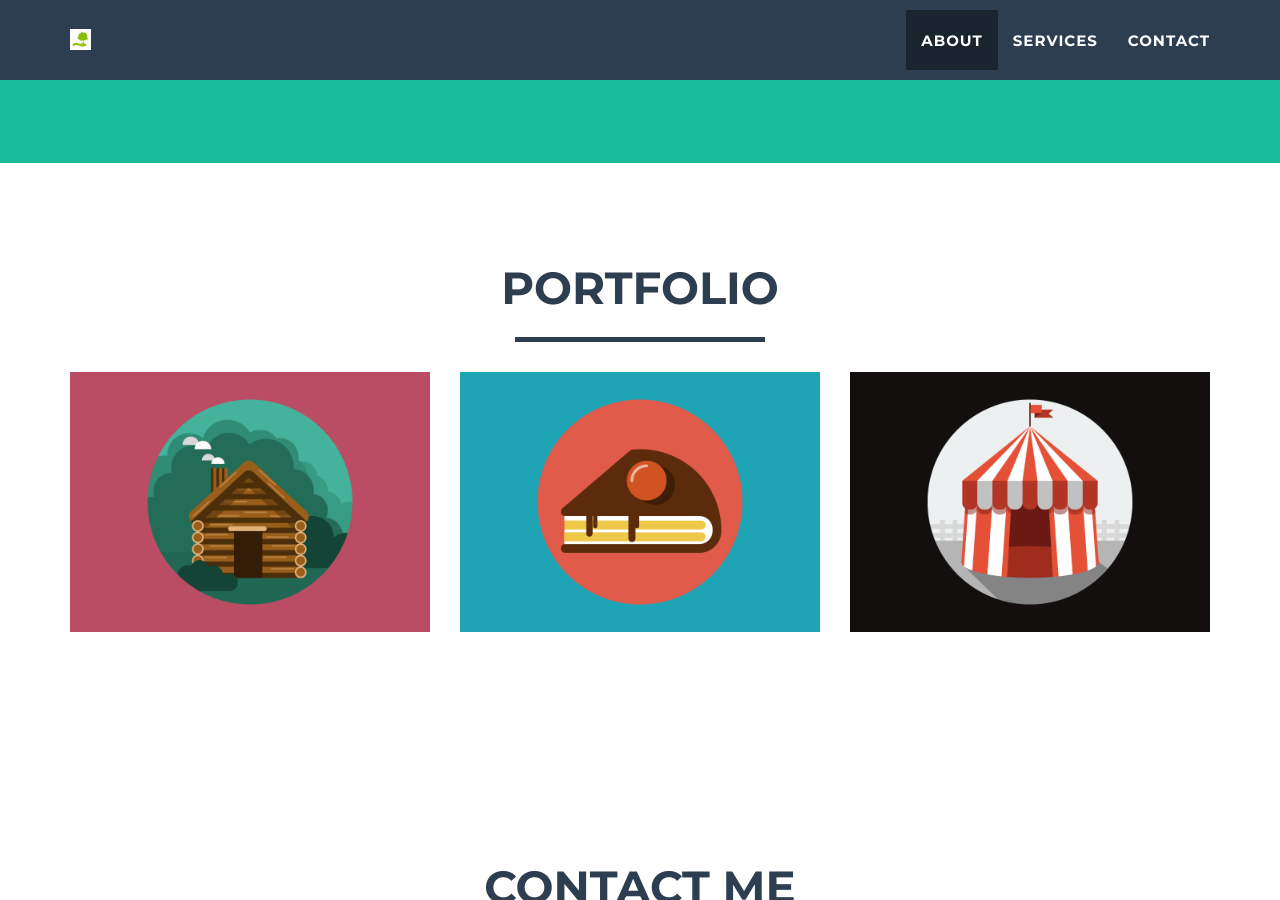
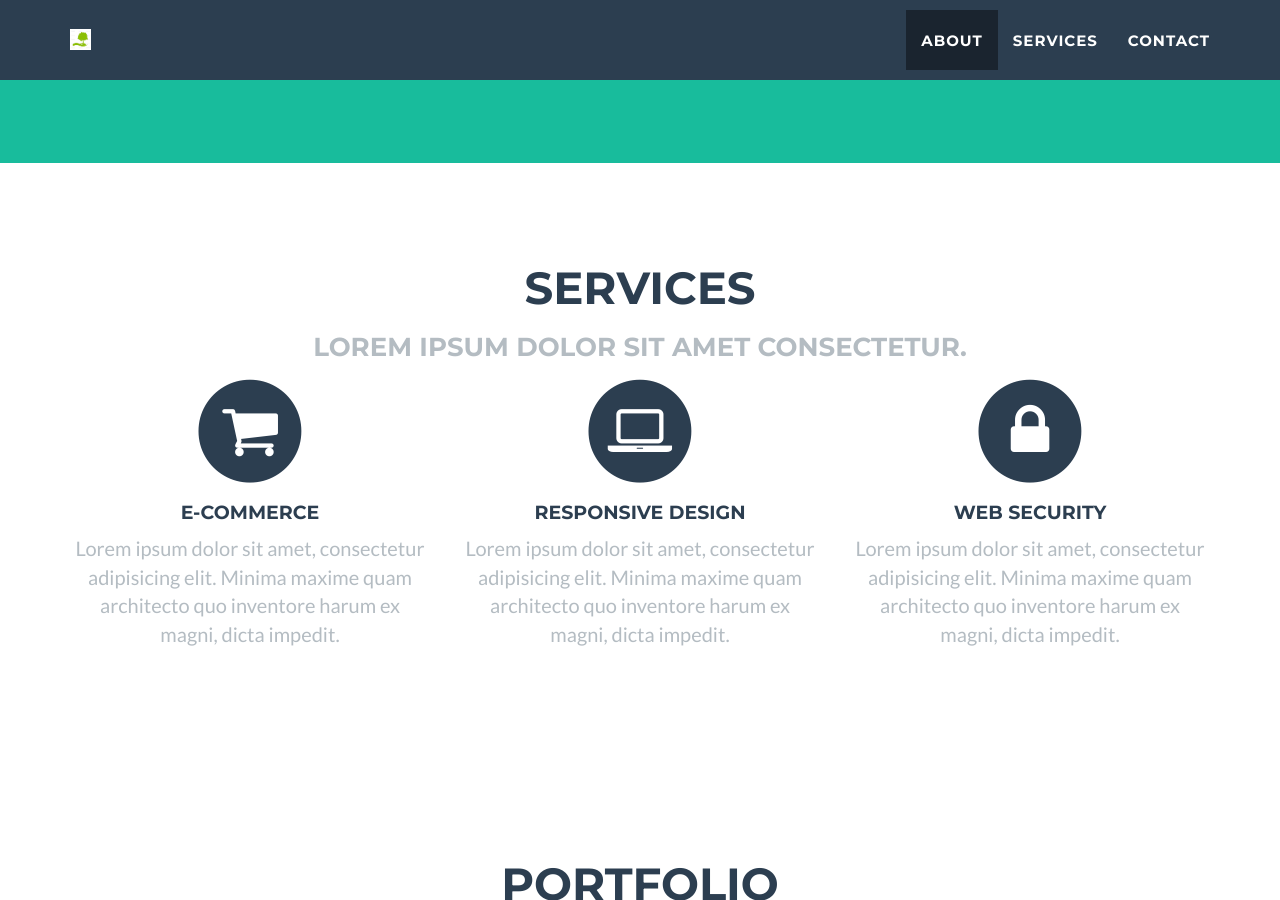
Before and after one commit to baisjuan/baisjuan.github.io, a Jekyll site: the page built from index.html, in a window 1280 px wide and 900 px high, scrolled down 1207 px. Built offline with Jekyll 4.4.1, drawn with Linux system fonts in a browser that asks for light colours.

Commit message:
added services page

```diff
--- a/_includes/modals.html
+++ b/_includes/modals.html
@@ -25,7 +25,7 @@
                                     <strong><a href="http://startbootstrap.com">{{ post.project-date }}</a>
                                     </strong>
                                 </li>
-                                <li>Service:
+                                <li>Services:
                                     <strong><a href="http://startbootstrap.com">{{ post.category }}</a>
                                     </strong>
                                 </li>
--- /dev/null
+++ b/_includes/services.html
@@ -0,0 +1,37 @@
+<!-- Services Section -->
+    <section id="services">
+        <div class="container">
+            <div class="row">
+                <div class="col-lg-12 text-center">
+                    <h2 class="section-heading">Services</h2>
+                    <h3 class="section-subheading text-muted">Lorem ipsum dolor sit amet consectetur.</h3>
+                </div>
+            </div>
+            <div class="row text-center">
+                <div class="col-md-4">
+                    <span class="fa-stack fa-4x">
+                        <i class="fa fa-circle fa-stack-2x text-primary"></i>
+                        <i class="fa fa-shopping-cart fa-stack-1x fa-inverse"></i>
+                    </span>
+                    <h4 class="service-heading">E-Commerce</h4>
+                    <p class="text-muted">Lorem ipsum dolor sit amet, consectetur adipisicing elit. Minima maxime quam architecto quo inventore harum ex magni, dicta impedit.</p>
+                </div>
+                <div class="col-md-4">
+                    <span class="fa-stack fa-4x">
+                        <i class="fa fa-circle fa-stack-2x text-primary"></i>
+                        <i class="fa fa-laptop fa-stack-1x fa-inverse"></i>
+                    </span>
+                    <h4 class="service-heading">Responsive Design</h4>
+                    <p class="text-muted">Lorem ipsum dolor sit amet, consectetur adipisicing elit. Minima maxime quam architecto quo inventore harum ex magni, dicta impedit.</p>
+                </div>
+                <div class="col-md-4">
+                    <span class="fa-stack fa-4x">
+                        <i class="fa fa-circle fa-stack-2x text-primary"></i>
+                        <i class="fa fa-lock fa-stack-1x fa-inverse"></i>
+                    </span>
+                    <h4 class="service-heading">Web Security</h4>
+                    <p class="text-muted">Lorem ipsum dolor sit amet, consectetur adipisicing elit. Minima maxime quam architecto quo inventore harum ex magni, dicta impedit.</p>
+                </div>
+            </div>
+        </div>
+    </section>
--- a/_layouts/default.html
+++ b/_layouts/default.html
@@ -8,6 +8,7 @@
 
     {% include header.html %}
     {% include about.html %}
+    {% include services.html %}
     {% include portfolio_grid.html %}
     {% include contact.html %}
     {% include footer.html %}
```
